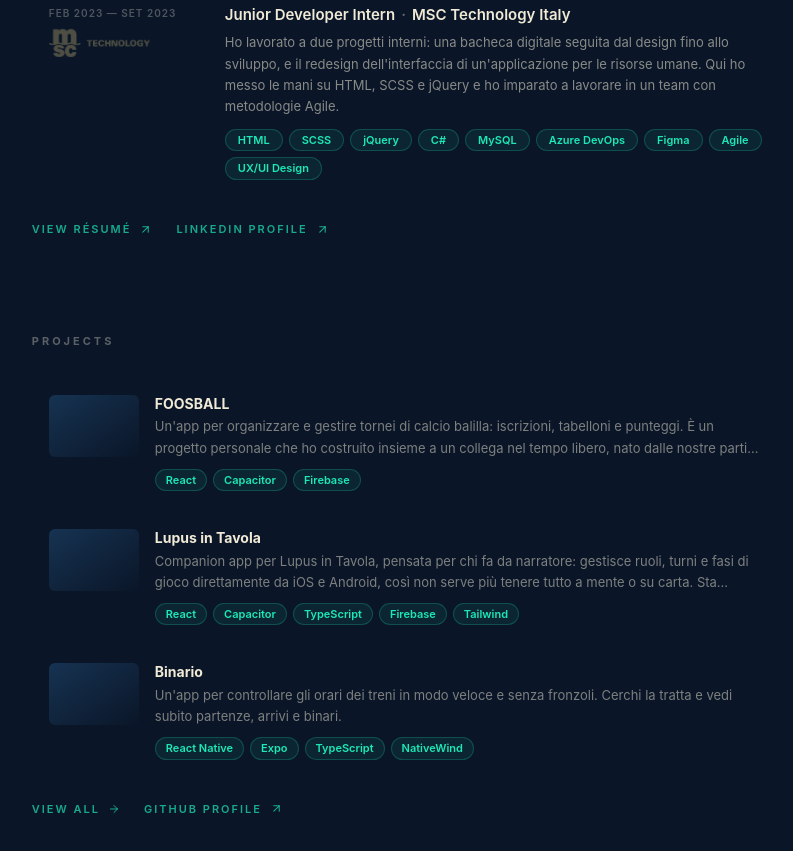
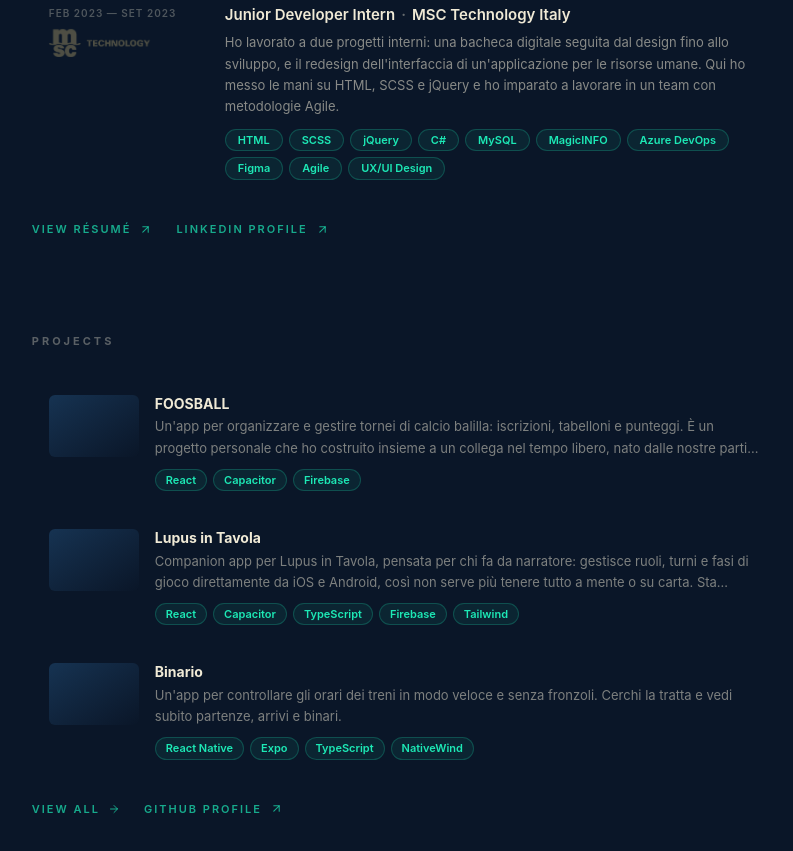
Before and after one commit to deeeemiss/portfolio, a React (Vite) app: page / in a window 1280 px wide. Shown: the part 1260-2111 px from the top of the page, without its empty margins (453-1246 px from the left). Built offline with nearby package versions, Linux system fonts and the light colour scheme.

Commit message:
feat: add MagicINFO to MSC tech (main project of the internship)
Co-Authored-By: Claude Sonnet 4.6 <noreply@anthropic.com>

```diff
--- a/src/data/experience.ts
+++ b/src/data/experience.ts
@@ -55,6 +55,6 @@ export const experiences: Experience[] = [
       'Ho lavorato a due progetti interni: una bacheca digitale seguita dal design fino allo sviluppo, e il redesign dell\'interfaccia di un\'applicazione per le risorse umane. Qui ho messo le mani su HTML, SCSS e jQuery e ho imparato a lavorare in un team con metodologie Agile.',
     descriptionEn:
       'I worked on two internal projects: a digital board I followed from design through development, and the UI redesign of an HR application. This is where I got hands-on with HTML, SCSS and jQuery, and learned to work in a team running Agile.',
-    tech: ['HTML', 'SCSS', 'jQuery', 'C#', 'MySQL', 'Azure DevOps', 'Figma', 'Agile', 'UX/UI Design'],
+    tech: ['HTML', 'SCSS', 'jQuery', 'C#', 'MySQL', 'MagicINFO', 'Azure DevOps', 'Figma', 'Agile', 'UX/UI Design'],
   }
 ]
```
